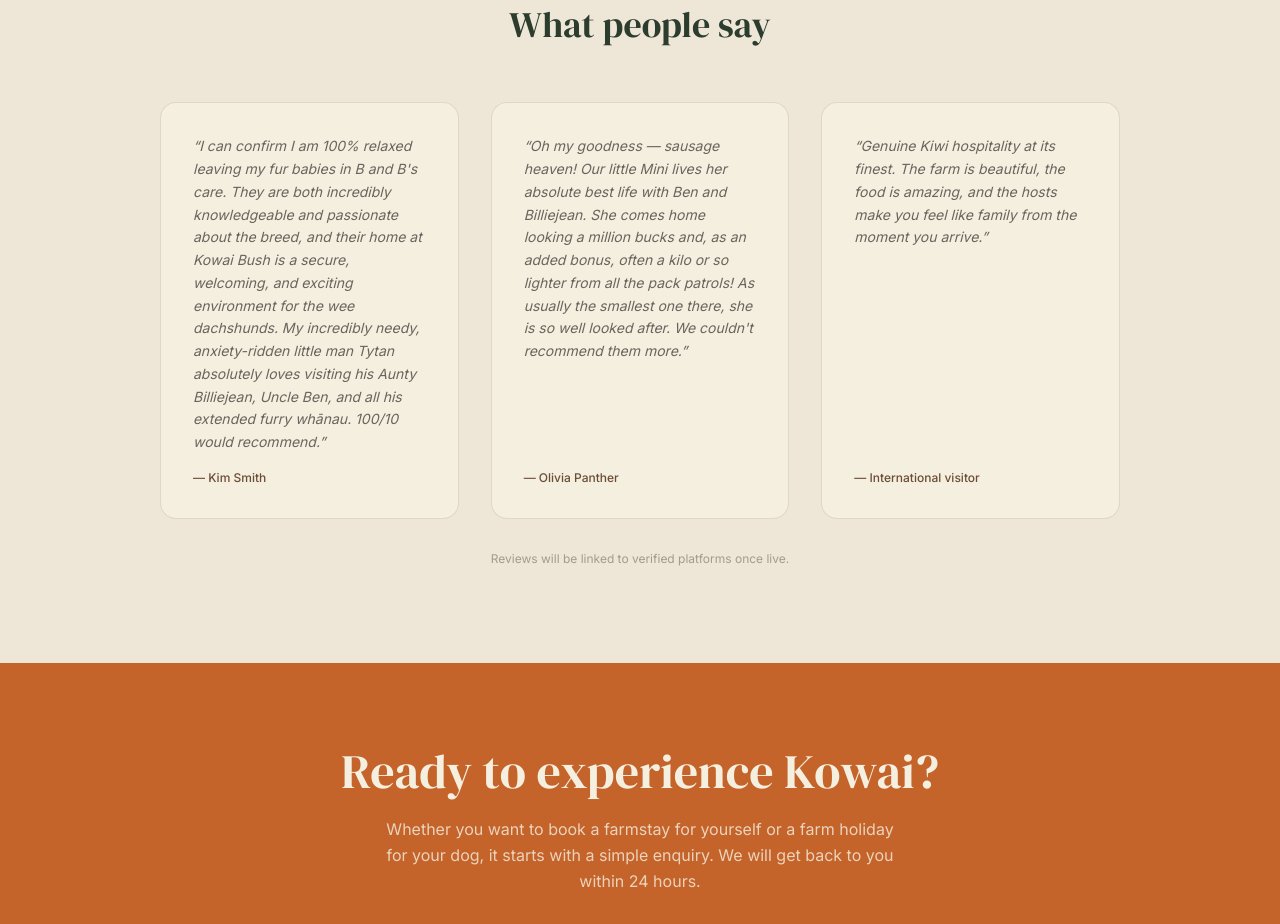
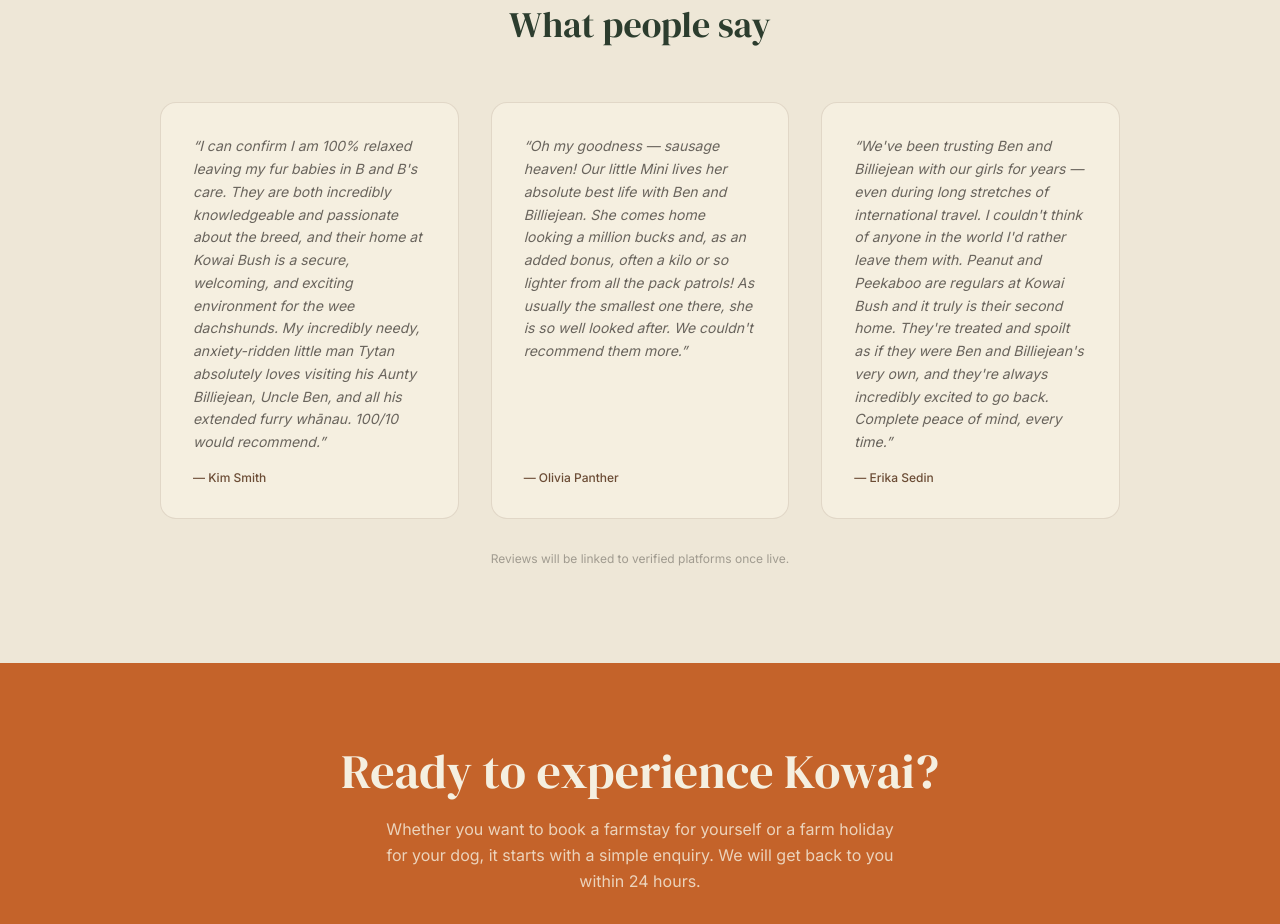
Before and after one commit to beanie108/kowai-farmstay, a Next.js app: page / in a window 1280 px wide. Shown: the part 3020-3944 px from the top of the page. Built offline with nearby package versions, Linux system fonts and the light colour scheme.

Commit message:
Add Erika Sedin testimonial to reviews section

```diff
--- a/app/page.tsx
+++ b/app/page.tsx
@@ -268,8 +268,8 @@ export default function HomePage() {
               },
               {
                 quote:
-                  "Genuine Kiwi hospitality at its finest. The farm is beautiful, the food is amazing, and the hosts make you feel like family from the moment you arrive.",
-                author: "International visitor",
+                  "We've been trusting Ben and Billiejean with our girls for years — even during long stretches of international travel. I couldn't think of anyone in the world I'd rather leave them with. Peanut and Peekaboo are regulars at Kowai Bush and it truly is their second home. They're treated and spoilt as if they were Ben and Billiejean's very own, and they're always incredibly excited to go back. Complete peace of mind, every time.",
+                author: "Erika Sedin",
               },
             ].map(({ quote, author }) => (
               <blockquote
```
